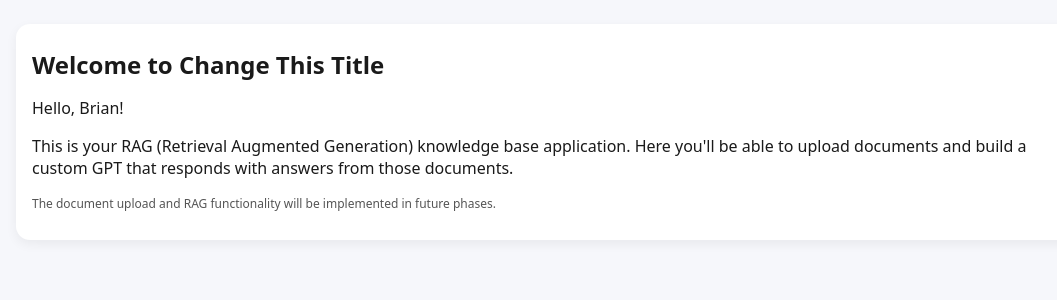
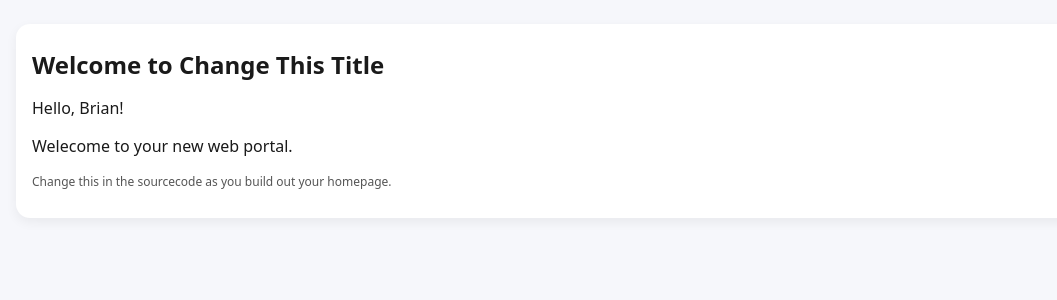
Before and after one commit to brianjrosenthal/appbase-usermgmt, a PHP site: page / in a window 1280 px wide. Shown: the part 52-352 px from the top of the page, without its empty margins (90-1147 px from the left). Run offline with PHP 8.4, Linux system fonts and the light colour scheme; the visitor is signed in with stand-in values (Sample User, id 1); data comes from the database, SQL or seed files in the repository; a stand-in replaces the project's code that opens the database connection; some libraries are stand-ins or nearby versions.

Commit message:
fix homepage

```diff
--- a/index.php
+++ b/index.php
@@ -17,8 +17,8 @@
 <div class="card">
   <h2>Welcome to <?= h($siteTitle) ?></h2>
   <p>Hello, <?= h($me['first_name'] ?? '') ?>!</p>
-  <p>This is your RAG (Retrieval Augmented Generation) knowledge base application. Here you'll be able to upload documents and build a custom GPT that responds with answers from those documents.</p>
-  <p class="small">The document upload and RAG functionality will be implemented in future phases.</p>
+  <p>Welecome to your new web portal.</p>
+  <p class="small">Change this in the sourcecode as you build out your homepage.</p>
 </div>
 
 <?php footer_html(); ?>
```
